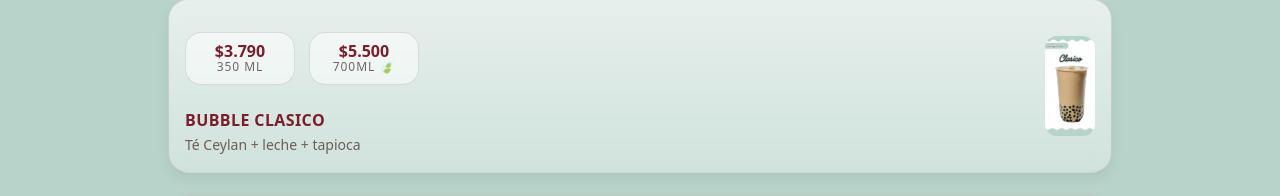
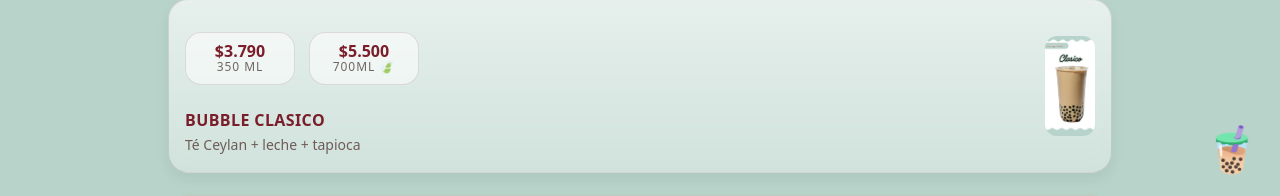
Before and after one commit to DianisMartinez/bubble-tea-menu, a React (Vite) app: page / in a window 1280 px wide. Shown: the part 602-798 px from the top of the page. Built offline with nearby package versions, Linux system fonts and the light colour scheme.

Commit message:
hhhhhhhh

```diff
--- a/package.json
+++ b/package.json
@@ -10,6 +10,7 @@
     "preview": "vite preview"
   },
   "dependencies": {
+    "openai": "^6.29.0",
     "react": "^19.2.0",
     "react-dom": "^19.2.0"
   },
--- a/src/App.jsx
+++ b/src/App.jsx
@@ -1,7 +1,12 @@
 import Menu from "./pages/Menu";
 import "./style/theme.css";
+import { DrinkAI } from "./components/DrinkAI";
 
 export default function App() {
-  return <Menu />;
-
+  return (
+    <>
+      <Menu />
+      <DrinkAI />
+    </>
+  );
 }
--- /dev/null
+++ b/src/components/DrinkAI.jsx
@@ -0,0 +1,51 @@
+import { useState, useEffect } from "react";
+
+export const DrinkAI = () => {
+  const [show, setShow] = useState(false);
+  const [message, setMessage] = useState("");
+
+  useEffect(() => {
+    const timer = setTimeout(() => {
+      setShow(true);
+    }, 3000);
+
+    return () => clearTimeout(timer);
+  }, []);
+
+  const askAI = () => {
+    const drinks = [
+      "🧋 Te recomiendo un Brown Sugar Boba",
+      "💜 Prueba el Taro Milk Tea",
+      "🍵 El Matcha Latte es una excelente opción",
+      "🍹 Un Maracuyá Tea bien refrescante",
+      "🤎 El clásico Milk Tea nunca falla"
+    ];
+
+    const random = drinks[Math.floor(Math.random() * drinks.length)];
+
+    setMessage(random);
+  };
+
+  return (
+    <>
+      {show && (
+        <div
+          className="helper"
+          onClick={askAI}
+          style={{ position: "fixed", bottom: "20px", right: "20px", fontSize: "45px", cursor: "pointer", zIndex: 999 }}
+        >
+          🧋
+        </div>
+      )}
+
+      {message && (
+        <div
+          className="bubble"
+          style={{ position: "fixed", bottom: "90px", right: "20px", background: "white", padding: "12px", borderRadius: "15px", boxShadow: "0 4px 10px rgba(0,0,0,0.2)", maxWidth: "220px" }}
+        >
+          {message}
+        </div>
+      )}
+    </>
+  );
+};
--- a/src/pages/Menu.jsx
+++ b/src/pages/Menu.jsx
@@ -1,6 +1,7 @@
 import { MENU } from "../data/menu";
 import Category from "../components/Category";
 import "../style/menu.css";
+import { DrinkAI } from "../components/DrinkAI";
 
 export default function Menu() {
   const base = import.meta.env.BASE_URL || "/";
--- a/src/style/menu.css
+++ b/src/style/menu.css
@@ -178,7 +178,7 @@ color: var(--primary);  text-transform: uppercase;
 }
 
 /* ===== LOGO GRANDE EN CELULAR ===== */
-@media (max-width: 600px){
+@media (max-width: 100px){
   .heroInline{
     flex-direction: column;
     align-items: center;
@@ -193,7 +193,7 @@ color: var(--primary);  text-transform: uppercase;
 
   .brandLogoHero{
     max-height: 110px;   /* logo grande */
-    max-width: 92%;
+    max-width: 100%;
     width: auto;
     height: auto;
     object-fit: contain;
--- a/src/style/theme.css
+++ b/src/style/theme.css
@@ -14,3 +14,25 @@
     color: var(--text);
     font-family: system-ui, -apple-system, "Segoe UI", Roboto, Arial, sans-serif;
   }
+
+
+
+  .helper{
+    position: fixed;
+    bottom: 20px;
+    right: 20px;
+    font-size: 45px;
+    cursor: pointer;
+    z-index: 999;
+    }
+
+    .bubble{
+    position: fixed;
+    bottom: 90px;
+    right: 20px;
+    background: white;
+    padding: 12px;
+    border-radius: 15px;
+    box-shadow: 0 4px 10px rgba(0,0,0,0.2);
+    max-width: 200px;
+    }
```
Also changed, not shown: src/api/recommend.js (added, +30 -0 lines), 2 other files (tests, documents, lock files or other folders).
